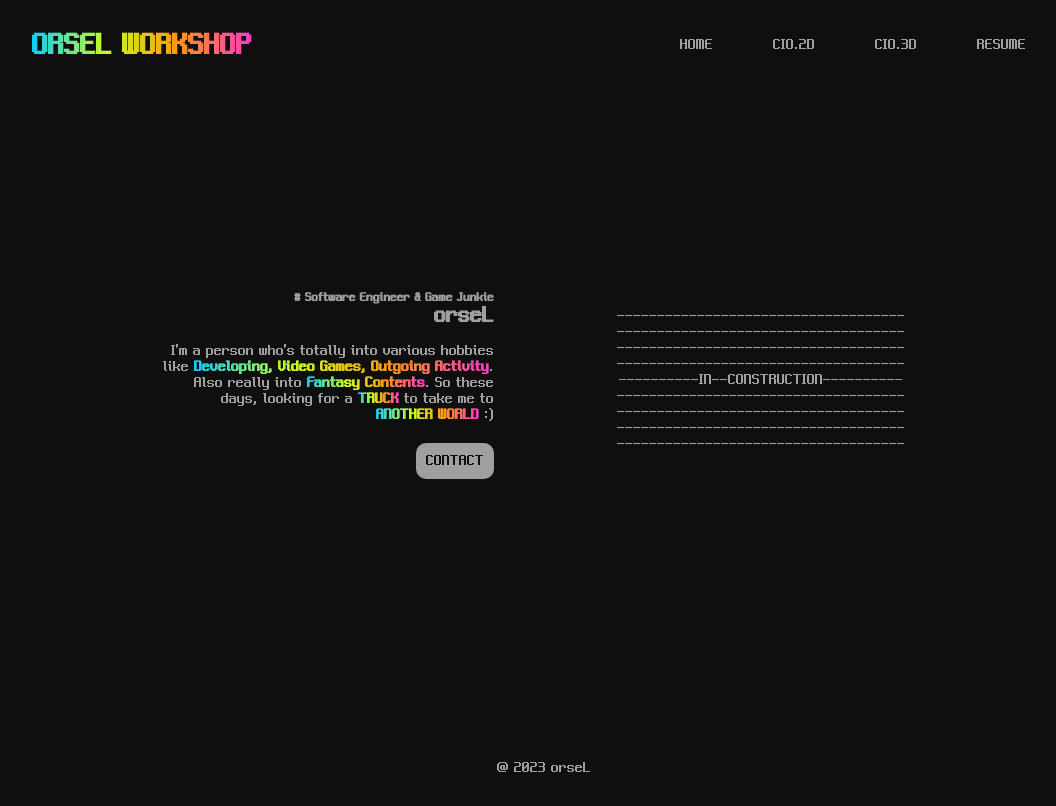
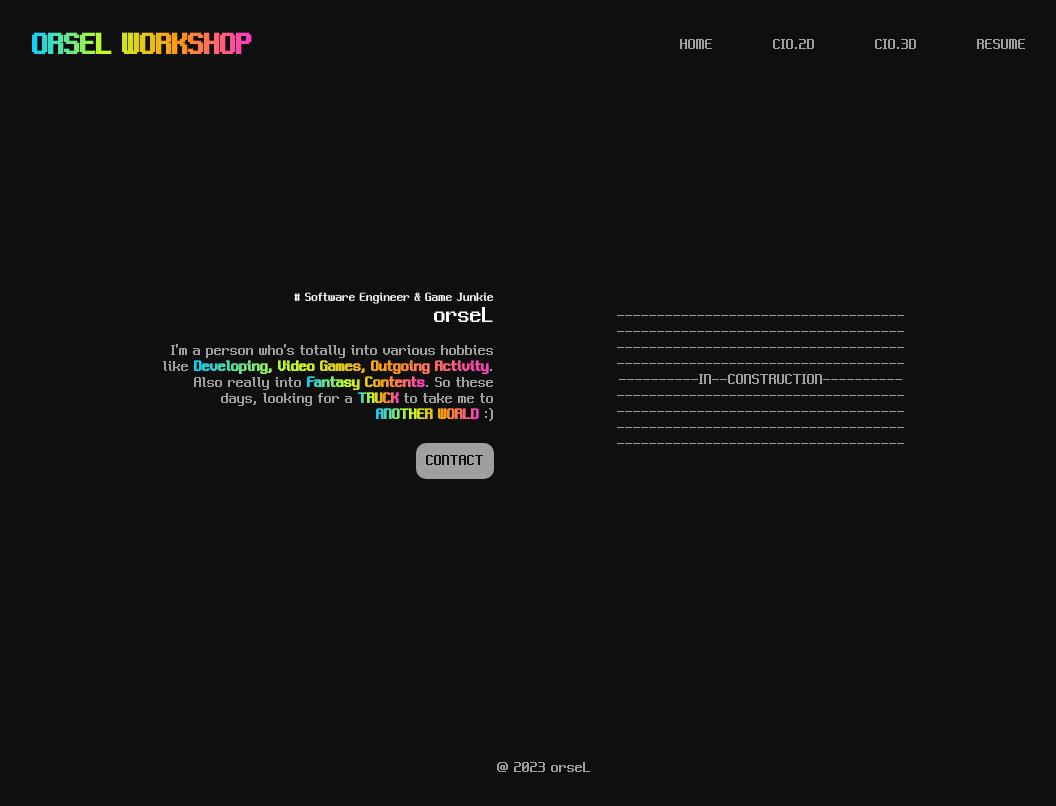
Before and after one commit to orselv99/orselv99.github.io, a React (Create React App) app: page / in a window 1280 px wide. Shown: the whole page, without its empty margins (96-1152 px from the left). Built offline with nearby package versions, Linux system fonts and the light colour scheme.

Commit message:
css 수정

```diff
--- a/src/pages/contents/home.css
+++ b/src/pages/contents/home.css
@@ -38,6 +38,13 @@ section {
 
 #intro_text h1{
   margin-bottom: 15px;
+  color: white;
+  font-weight: 100;
+}
+
+#intro_text h5{
+  color: white;
+  font-weight: 100;
 }
 
 #intro_text p{
@@ -58,6 +65,11 @@ section {
   color: #0f0f0f;
   border-radius: 10px;
   background-color: #9f9f9f;
+  transition: all .5s ease;
+}
+
+.intro_button:hover {
+  background-color: white;
 }
 
 #intro_text_art {
--- a/src/pages/contents/resume.css
+++ b/src/pages/contents/resume.css
@@ -25,7 +25,7 @@
 
 /* name */
 .resume_container h1 {
-  background-image: linear-gradient(45deg, #FF39C6 1%, #FE9613 10%);
+  background-image: linear-gradient(to right, #FF39C6, #FE9613 20%);
   background-clip: text;
   -webkit-background-clip: text;
   -moz-background-clip: text;
@@ -36,7 +36,7 @@
 
 /* subject */
 .resume_container h2 {
-  background-image: linear-gradient(45deg, #0DCDFD 2%, #C7FE1E 10%);
+  background-image: linear-gradient(to right, #0DCDFD, #C7FE1E 20%);
   background-clip: text;
   -webkit-background-clip: text;
   -moz-background-clip: text;
@@ -47,7 +47,7 @@
 
 /* company name */
 .resume_container h3 {
-  background-image: linear-gradient(45deg, #D69B4E 2%, #F3CF40 10%);
+  background-image: linear-gradient(to right, #D69B4E, #F3CF40 20%);
   background-clip: text;
   -webkit-background-clip: text;
   -moz-background-clip: text;
--- a/src/pages/menu.css
+++ b/src/pages/menu.css
@@ -1,5 +1,9 @@
 /* browser */
 @media (min-width: 800px) {
+  #logo {
+    background-image: linear-gradient(to right, #0DCDFD, #C7FE1E, #FE9613, #FF39C6);
+  }
+
   header {
     display: flex;
   }
@@ -12,6 +16,7 @@
 /* mobile */
 @media (max-width: 800px) {
   #logo {
+    background-image: linear-gradient(to right, #0DCDFD, #C7FE1E, #FE9613, #FF39C6 65%);
     margin-bottom: 25px;
   }
 
@@ -46,7 +51,6 @@ header h1 {
 }
 
 #logo {
-  background-image: linear-gradient(to right, #0DCDFD, #C7FE1E, #FE9613, #FF39C6);
   background-clip: text;
   -webkit-background-clip: text;
   -moz-background-clip: text;
```
